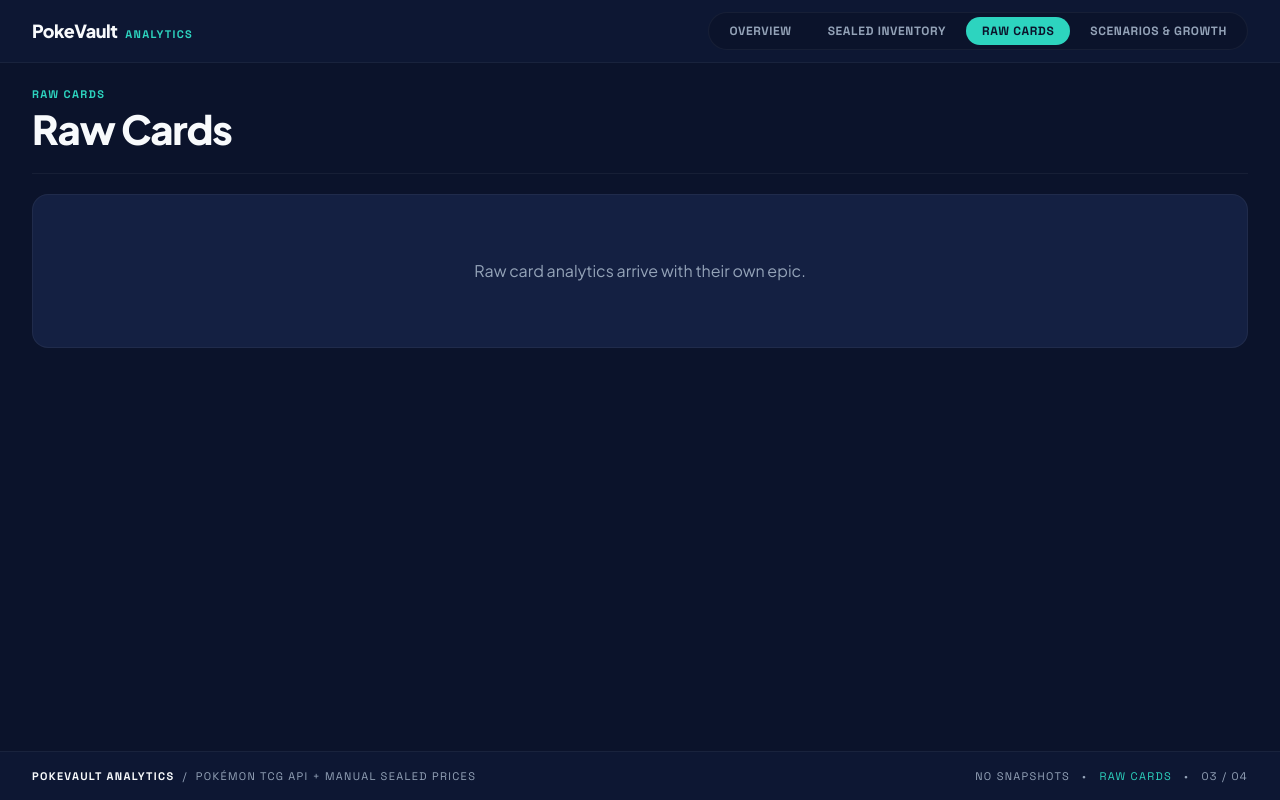
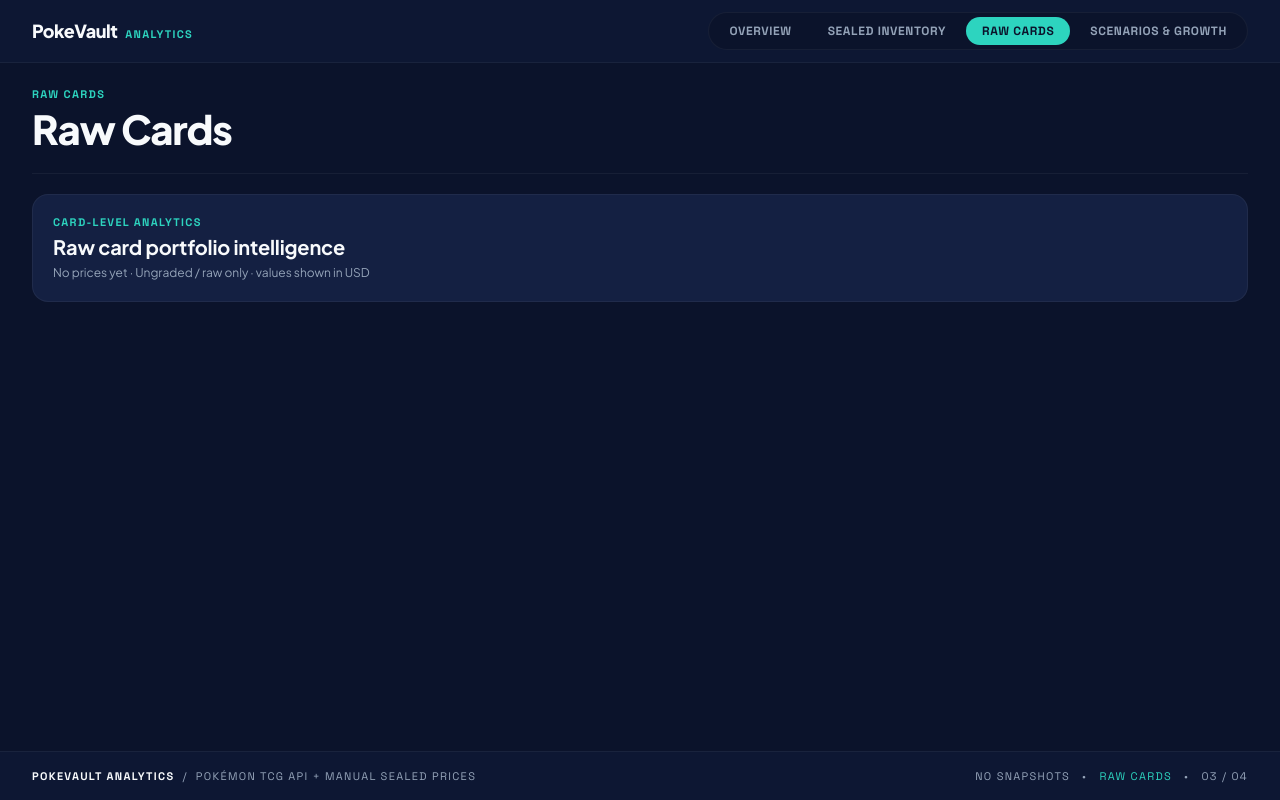
Before and after one commit to CollectionTracker/collection-tracker, a Next.js app: page /raw in a window 1280 px wide. Built offline with nearby package versions, Linux system fonts and the light colour scheme; no server answers; the database is empty.

Commit message:
feat(raw): add raw card intelligence header (#84)
Show the card-level analytics header on the Raw Cards view with the
latest price date, a raw-only/USD note, and chips for set diversity and
rarity categories.

Closes #28

Co-authored-by: Claude <noreply@anthropic.com>

```diff
--- a/src/app/raw/page.tsx
+++ b/src/app/raw/page.tsx
@@ -1,8 +1,19 @@
 import type { Metadata } from "next";
-import { ViewPlaceholder } from "@/components/view-placeholder";
+import { Suspense } from "react";
+import { RawIntelHeader } from "@/components/raw-intel-header";
 
 export const metadata: Metadata = { title: "Raw Cards · Collection Tracker" };
 
 export default function Page() {
-  return <ViewPlaceholder eyebrow="Raw cards" title="Raw Cards" note="Raw card analytics arrive with their own epic." />;
+  return (
+    <main className="mx-auto w-full max-w-7xl space-y-3 py-6 page-x md:space-y-5">
+      <header className="border-b border-white/5 pb-5">
+        <div className="font-label text-[11px] font-bold uppercase leading-[14px] tracking-[0.12em] text-mint">Raw cards</div>
+        <h1 className="mt-1 text-3xl font-extrabold tracking-[-0.03em] md:text-[40px] md:leading-[48px]">Raw Cards</h1>
+      </header>
+      <Suspense fallback={<p className="text-slate-2">Loading collection…</p>}>
+        <RawIntelHeader />
+      </Suspense>
+    </main>
+  );
 }
--- /dev/null
+++ b/src/components/raw-intel-header.tsx
@@ -0,0 +1,28 @@
+import { connection } from "next/server";
+import { getDashboard } from "@/lib/stats";
+
+const chip = "rounded-lg border border-white/5 bg-white/5 px-2.5 py-1 text-xs text-slate-2 tabular-nums";
+
+export async function RawIntelHeader() {
+  await connection();
+  const d = await getDashboard();
+  return (
+    <section className="flex flex-col justify-between gap-3 rounded-2xl border border-white/5 bg-surface p-5 sm:flex-row sm:items-center">
+      <div>
+        <div className="font-label text-[11px] font-bold uppercase leading-[14px] tracking-[0.12em] text-mint">Card-level analytics</div>
+        <h2 className="mt-1 text-xl font-bold tracking-[-0.01em]">Raw card portfolio intelligence</h2>
+        <p className="mt-1 text-xs text-slate-2">
+          {d.lastUpdated ? `Prices as of ${d.lastUpdated}` : "No prices yet"} · Ungraded / raw only · values shown in USD
+        </p>
+      </div>
+      {d.holdings.length > 0 && (
+        <div className="flex flex-wrap gap-2">
+          <span className={chip}>Set diversity: {d.setCount} {d.setCount === 1 ? "set" : "sets"}</span>
+          <span className={chip}>
+            {d.byRarity.length} rarity {d.byRarity.length === 1 ? "category" : "categories"}
+          </span>
+        </div>
+      )}
+    </section>
+  );
+}
```
Also changed, not shown: 1 other file (tests, documents, lock files or other folders).
